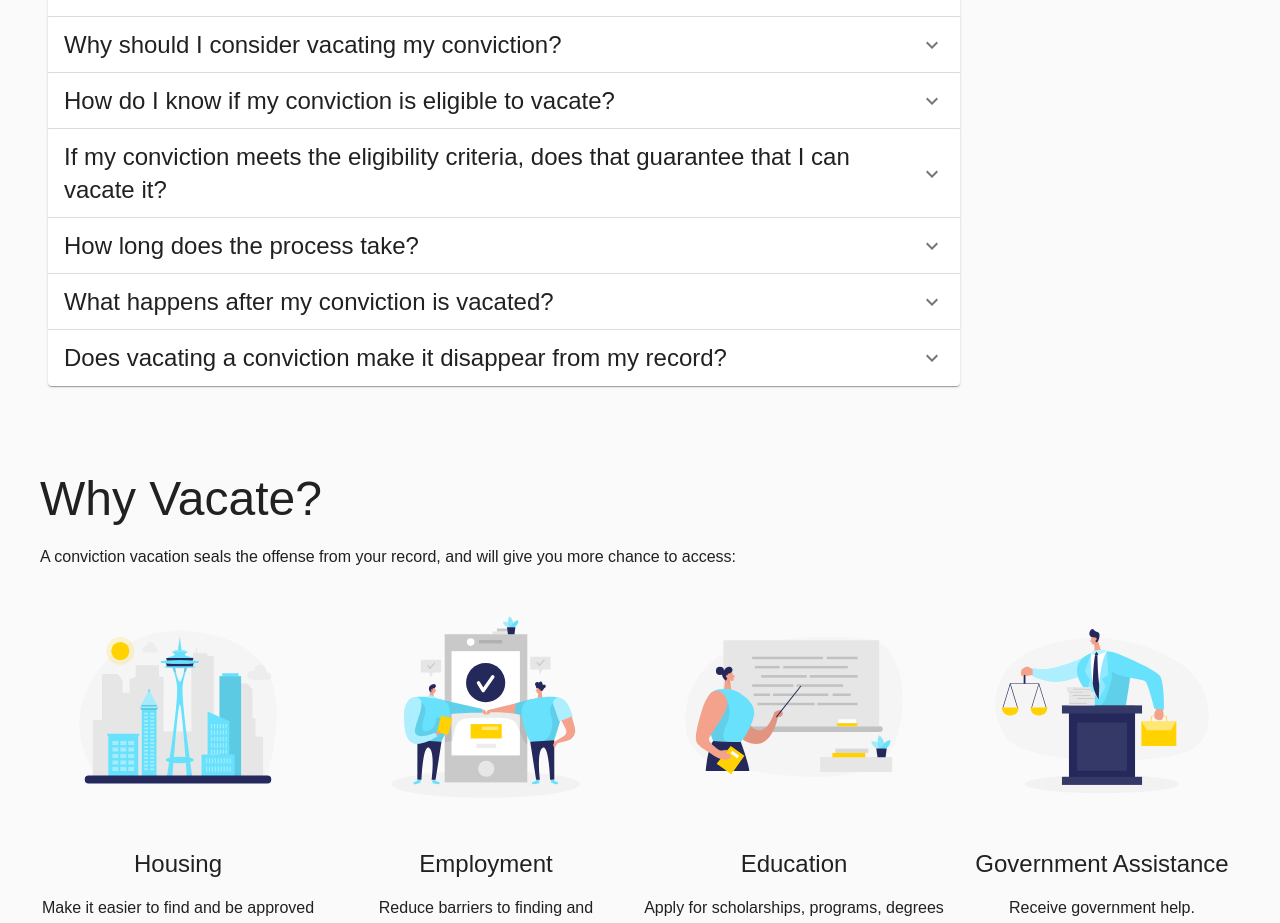
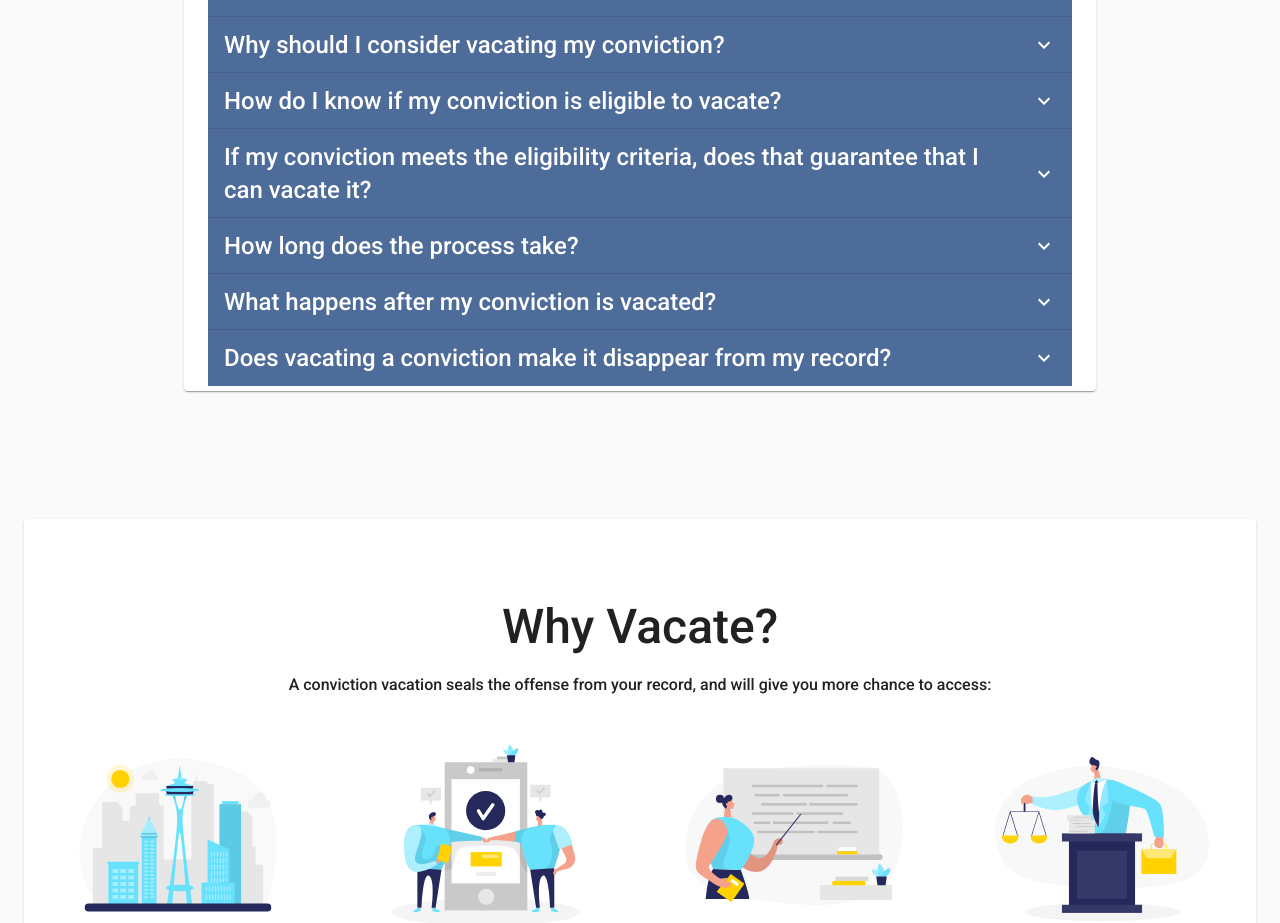
Before and after one commit to openseattle/clearviction-v1, a React (Create React App) app: page / in a window 1280 px wide. Shown: the part 1870-2793 px from the top of the page. Built offline with nearby package versions, Linux system fonts and the light colour scheme.

Commit message:
update sections again

```diff
--- a/src/Components/Accordion.jsx
+++ b/src/Components/Accordion.jsx
@@ -11,7 +11,13 @@ import ExpandMoreIcon from "@material-ui/icons/ExpandMore";
 import data from "../data/FAQdata";
 
 const useStyles = makeStyles((theme) => ({
-
+  accordionSummary: {
+    backgroundColor: theme.palette.primary.light,
+    color: theme.palette.primary.contrastText,
+  },
+  iconStyle: {
+    color: theme.palette.primary.contrastText,
+  }
 }));
 
 export default function FAQAccordion() {
@@ -21,7 +27,7 @@ export default function FAQAccordion() {
     <>
       <Container maxWidth="md">
         {content.map(({ header, body1, body2, body3, body4, body5 }, idx) => (
-          <Accordion key={idx}>
+          <Accordion key={idx} style={{boxShadow: "none"}}>
             <AccordionSummary
               className={classes.accordionSummary}
               expandIcon={<ExpandMoreIcon className={classes.iconStyle} />}
--- a/src/Components/NavigationAlt.jsx
+++ b/src/Components/NavigationAlt.jsx
@@ -14,7 +14,6 @@ import {
 } from "@material-ui/core";
 import { MenuSharp as MenuIcon, CloseSharp } from "@material-ui/icons";
 import pages from "../data/siteMap";
-import navLogo from "../Assets/cvp-logo-white.png";
 import { useState } from "react";
 import NavButton from "../ui-kit/NavButton";
 import NavButtonMobile from "../ui-kit/NavButtonMobile";
@@ -26,9 +25,8 @@ const useStyles = makeStyles((theme) => ({
   },
   navigationLogoText: {
     color: "white",
-    fontFamily: "helvetica",
     fontSize: "32px",
-    textAlign: "left",
+    textAlign: "center",
   },
   disclaimer: {
     fontSize: "10px",
--- a/src/Components/Theme.jsx
+++ b/src/Components/Theme.jsx
@@ -25,7 +25,7 @@ const Theme = createTheme({
     },
   },
   typography: {
-    fontFamily: ["Sintony", "sans-serif"]
+    fontFamily: ["Roboto", "sans-serif"]
   }
 });
 
@@ -59,10 +59,6 @@ Theme.overrides = {
     root: {
       borderRadius: 50,
     },
-    label: {
-      fontFamily: ["Inter", "sans-serif"],
-      textDecoration: "none",
-    }
   },
   MuiButtonGroup: {
     root: {
--- a/src/Pages/HomePage.jsx
+++ b/src/Pages/HomePage.jsx
@@ -1,7 +1,6 @@
 import { useEffect } from "react";
 import { trackPageview } from "../trackingUtils";
 import FAQAccordion from "../Components/Accordion";
-import cvpLogoWhite from "../Assets/cvp-logo-white.png";
 import housing from "../Assets/housing.svg";
 import employment from "../Assets/employment.svg";
 import education from "../Assets/education.svg";
@@ -50,10 +49,13 @@ const HomePage = () => {
                   Check My Eligibility
                 </Button>
               </Box>
-
-            </Grid >
+            </Grid>
             <Grid item xs={12} sm={6}>
-              <img src={phone} className={classes.iconStyle} alt="person using a calculator      "></img>
+              <img
+                src={phone}
+                className={classes.iconStyle}
+                alt="person using a calculator      "
+              ></img>
             </Grid>
           </Grid>
         </Container>
@@ -128,7 +130,8 @@ const HomePage = () => {
         </Paper>
       </Container>
 
-      <Container className={classes.regularContainer} maxWidth="lg" id="faq">
+      <Container className={classes.regularContainer} maxWidth="md" id="faq">
+        <Paper>
           <Typography
             className={classes.headingStyle}
             variant="h3"
@@ -139,12 +142,14 @@ const HomePage = () => {
           <div id="accordion">
             <FAQAccordion />
           </div>
+        </Paper>
       </Container>
-      <Container maxWidth="lg" id="why-vacate">
-        <Typography className={classes.headingStyle} variant="h3">
+      <Container maxWidth="lg" id="why-vacate" className={classes.regularContainer}>
+        <Paper className={classes.regularContainer}>
+        <Typography className={classes.headingStyle} variant="h3" align="center">
           Why Vacate?
         </Typography>
-        <Typography className={classes.headingStyle} variant="subtitle1">
+        <Typography className={classes.headingStyle} variant="subtitle1" align="center">
           A conviction vacation seals the offense from your record, and will
           give you more chance to access:
         </Typography>
@@ -231,17 +236,16 @@ const HomePage = () => {
             </Typography>
           </Grid>
         </Grid>
-
+        <Box display={"flex"} justifyContent={"center"}>
           <Button href="/why-vacate" color="primary" variant="contained">
-          Learn More
+            learn more
           </Button>
+        </Box>
+        </Paper>
       </Container>
 
-      <Box className={classes.darkBlueBackground}>
+      <Box className={classes.lightBlueBackGround}>
         <Container maxWidth="lg">
-          <Box display="flex" justifyContent={"center"}>
-            <img src={cvpLogoWhite} id="cvp-logo" alt={"CVP Logo"} />
-          </Box>
           <Typography
             className={classes.contentTextStyle}
             variant="h5"
@@ -261,6 +265,15 @@ const HomePage = () => {
             building an eligibility calculator to help people determine if their
             conviction is eligible for vacation.
           </Typography>
+          <Box display={"flex"} justifyContent={"center"}>
+            <Button
+              href="/get-involved/volunteer"
+              color="primary"
+              variant="contained"
+            >
+              join the team
+            </Button>
+          </Box>
         </Container>
       </Box>
     </>
```
Lines whose indentation alone changed are shown as unchanged.
